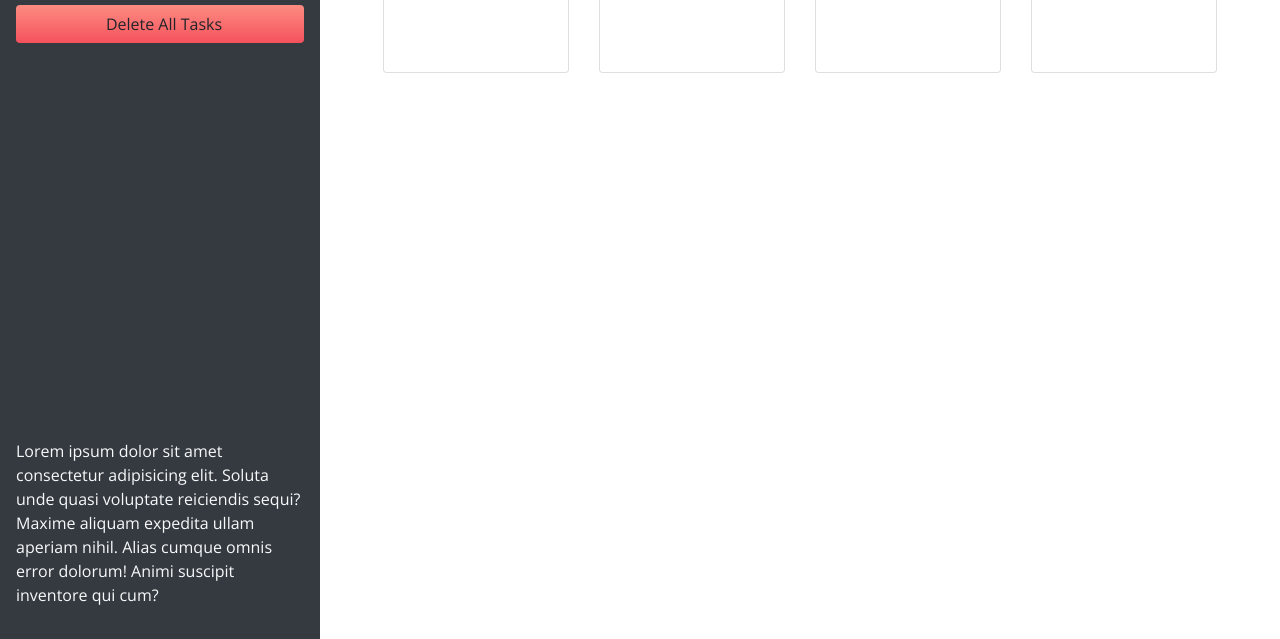
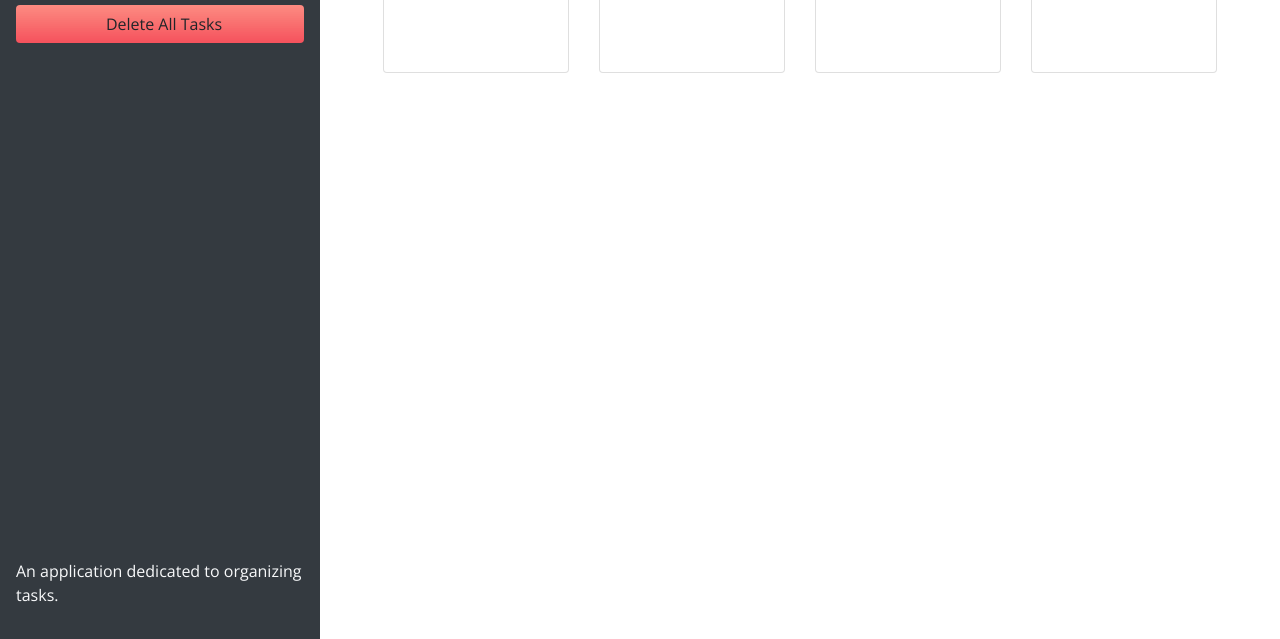
Before and after one commit to tbryant2/taskmaster-pro, a website: page index.html in a window 1280 px wide. Shown: the part 161-800 px from the top of the page. Drawn offline with nearby package versions, Linux system fonts and the light colour scheme; a web font is replaced by a local one.

Commit message:
description

```diff
--- a/index.html
+++ b/index.html
@@ -27,7 +27,7 @@
 
       <span class="oi oi-task display-1 text-center mb-2 d-none d-lg-block mt-auto"></span>
       <p class="d-none d-lg-block">
-        Lorem ipsum dolor sit amet consectetur adipisicing elit. Soluta unde quasi voluptate reiciendis sequi? Maxime aliquam expedita ullam aperiam nihil. Alias cumque omnis error dolorum! Animi suscipit inventore qui cum?
+        An application dedicated to organizing tasks.
       </p>
     </header>
     <main class="col-12 col-lg-9 d-flex flex-column ">
```
Also changed, not shown: package.json (added, +19 -0 lines), 3 other files.
